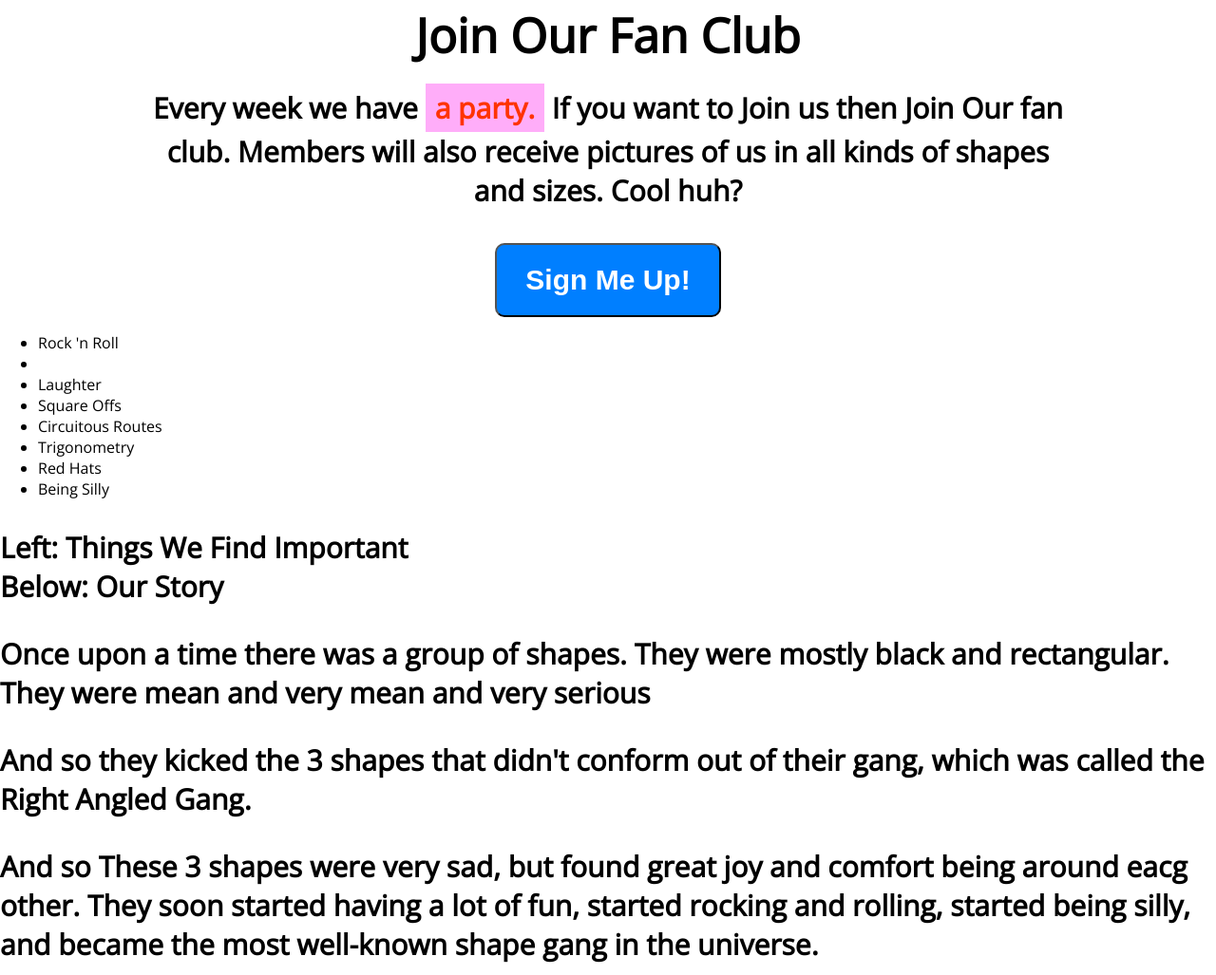
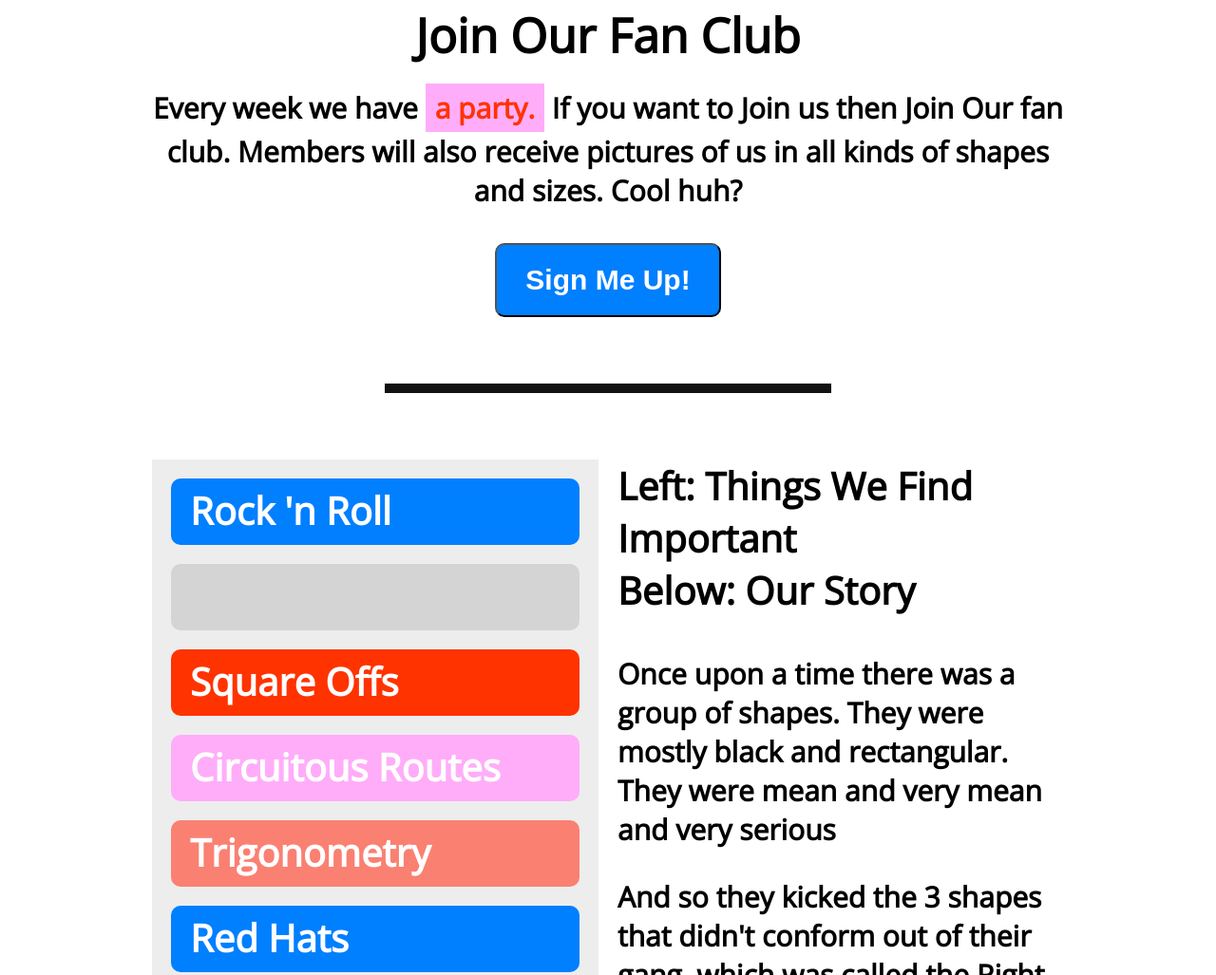
Before and after one commit to chrisy171/the-gang, a plain HTML site: page index.html in a window 1280 px wide. Shown: the part 947-1974 px from the top of the page at 95% size. Drawn offline with nearby package versions, Linux system fonts and the light colour scheme.

Commit message:
added things

```diff
--- a/index.html
+++ b/index.html
@@ -39,6 +39,7 @@
 	</div>
 	<div class="sep"></div>
 	<div class="story" id="story">
+		<div class="wrapper">
 		<ul class="nb-list">
 			<li class="blue">Rock 'n Roll</li>
 			<li class="gray">&nbsp;</li>
@@ -57,9 +58,16 @@
 		<p>And so they kicked the 3 shapes that didn't conform out of their gang, which was called the Right Angled Gang.</p>
 		<p>And so These 3 shapes were very sad, but found great joy and comfort being around eacg other. They soon started having a lot of fun, started rocking and rolling, started being silly, and became the most well-known shape gang in the universe.</p>
 		<p>They even started making fun of squares and rectangles in what they like to call 'Square Offs'!</p>
+ 	</div>
 	</div>
 	<div class="sep"></div>
-	<img src="the-gang.png" width="735" height="399" alt="The Gang">
+	<img class="gang-img"src="the-gang.png" width="735" height="399" alt="The Gang">
+
+	<footer>
+	<div class="wrapper">
+	Made by Chris from <a href="https://taptapkaboom.com"> Tap Tap Kaboom</a>
+	</div>
+	</footer>
 
 	<div class="popup">
 		<div class="blanket"></div>
@@ -88,9 +96,6 @@
 
 		</div>
 	</div>
-	<footer>
-	Made by Chris from <a href="https://taptapkaboom.com"> Tap Tap Kaboom</a>
-	</footer>
 
 
 </body>
--- a/style.css
+++ b/style.css
@@ -174,15 +174,108 @@ nav ul li a{
  	line-height: 50px;
  	display: inline;
  	font-weight: 800;
+ }
 
- }
+.sep{
+	width: 470px;
+	height: 10px;
+	background-color: #111111;
+	margin: 70px auto;
+}
+
+.story h3{
+	font-size: 40px
+}
+
+.nb-list{
+	width: 470px;
+	padding: 20px 20px 0 20px;
+	box-sizing: border-box;
+	background-color: #EDEDED;
+	margin: 0 20px 20px 0;
+	float: left;
+
+
+}
+
+
+.nb-list li{
+	height: 70px;
+	border-radius: 10px;
+	font-size: 40px;
+	color: white;
+	font-weight: bold;
+	display: block;
+	margin-bottom: 20px;
+	padding: 6px 20px;
+	box-sizing: border-box;
+	position: relative;
+
+}
+
+.nb-list li.Red{background-color: #FF3300;}
+.nb-list li.blue{background-color: #007fff;}
+.nb-list li.gray{background-color: rgba(0,0,0, .1);}
+.nb-list li.yellow{
+	background-color: #ffd400;
+	color: #111111;
+}
+.nb-list li.pink{background-color: #ffadf9;}
+.nb-list li.salmon{background-color: #fa8072;}
+
+
+.nb-list li.dragging{
+	position: absolute;
+	width: 10%;
+	top: 0px;
+	left: 10px;
+	box-shadow: 0 2px 14px rgba(0,0,0, .3)
+}
 
 
 
+
+
+.gang-img{
+	display: block;
+	margin: 0 auto;
+}
+
+footer{
+	text-align: center;
+	color: rgba(0,0,0, .4);
+	font-size: 20px;
+	margin: 85px 0 45px;
+	font-weight: bold;
+}
+
+footer a{
+	color: rgba(0,0,0, .4);
+}
+
+
 /*
-<div class="more-info" id="more-info">
-		<h2>Join Our Fan Club</h2>
-		<p>Every week we have <span clss="highlight">a party.</highlight> If you want to Join us then Join Our fan club. Members will also receive pictures of us in all kinds of shapes and sizes. Cool huh?</p>
-		<button class="cta">Sign Me Up!</button>
+<div class="sep"></div>
+	<div class="story" id="story">
+		<ul class="nb-list">
+			<li class="blue">Rock 'n Roll</li>
+			<li class="gray">&nbsp;</li>
+			<li class="yellow dragging">Laughter</li>
+			<li class="Red">Square Offs</li>
+			<li class="pink">Circuitous Routes</li>
+			<li class="salmon">Trigonometry</li>
+			<li class="blue">Red Hats</li>
+			<li class="yellow">Being Silly</li>
+
+
+		</ul>
+		<h3>Left: Things We Find Important<br/>
+		Below: Our Story</h3>
+		<p>Once upon a time there was a group of shapes. They were mostly black and rectangular. They were mean and very mean and very serious</p>
+		<p>And so they kicked the 3 shapes that didn't conform out of their gang, which was called the Right Angled Gang.</p>
+		<p>And so These 3 shapes were very sad, but found great joy and comfort being around eacg other. They soon started having a lot of fun, started rocking and rolling, started being silly, and became the most well-known shape gang in the universe.</p>
+		<p>They even started making fun of squares and rectangles in what they like to call 'Square Offs'!</p>
 	</div>
+	<div class="sep"></div>
+	<img src="the-gang.png" width="735" height="399" alt="The Gang">
 	*/
```
Also changed, not shown: close.png (added), hand.png (added).
